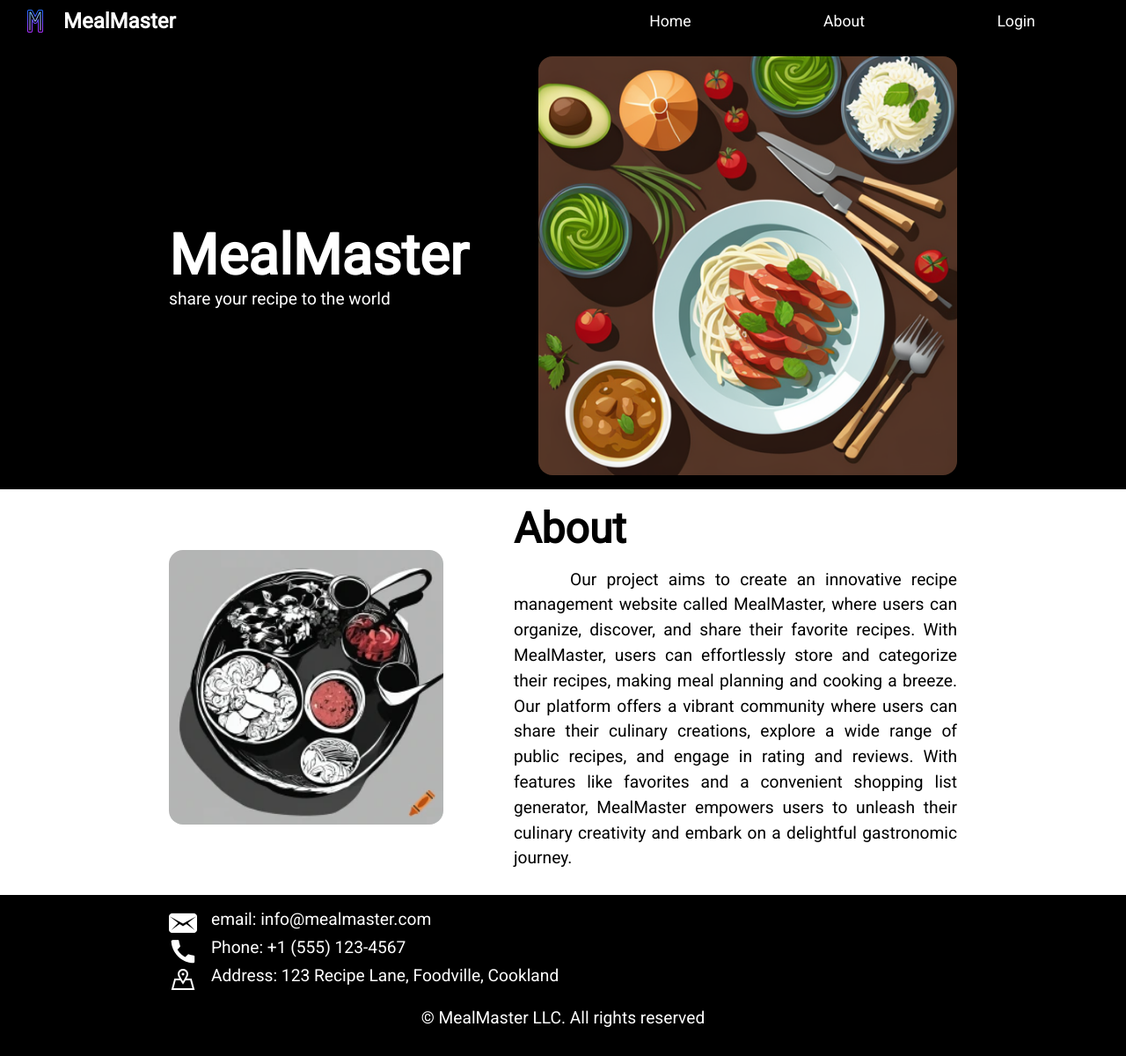
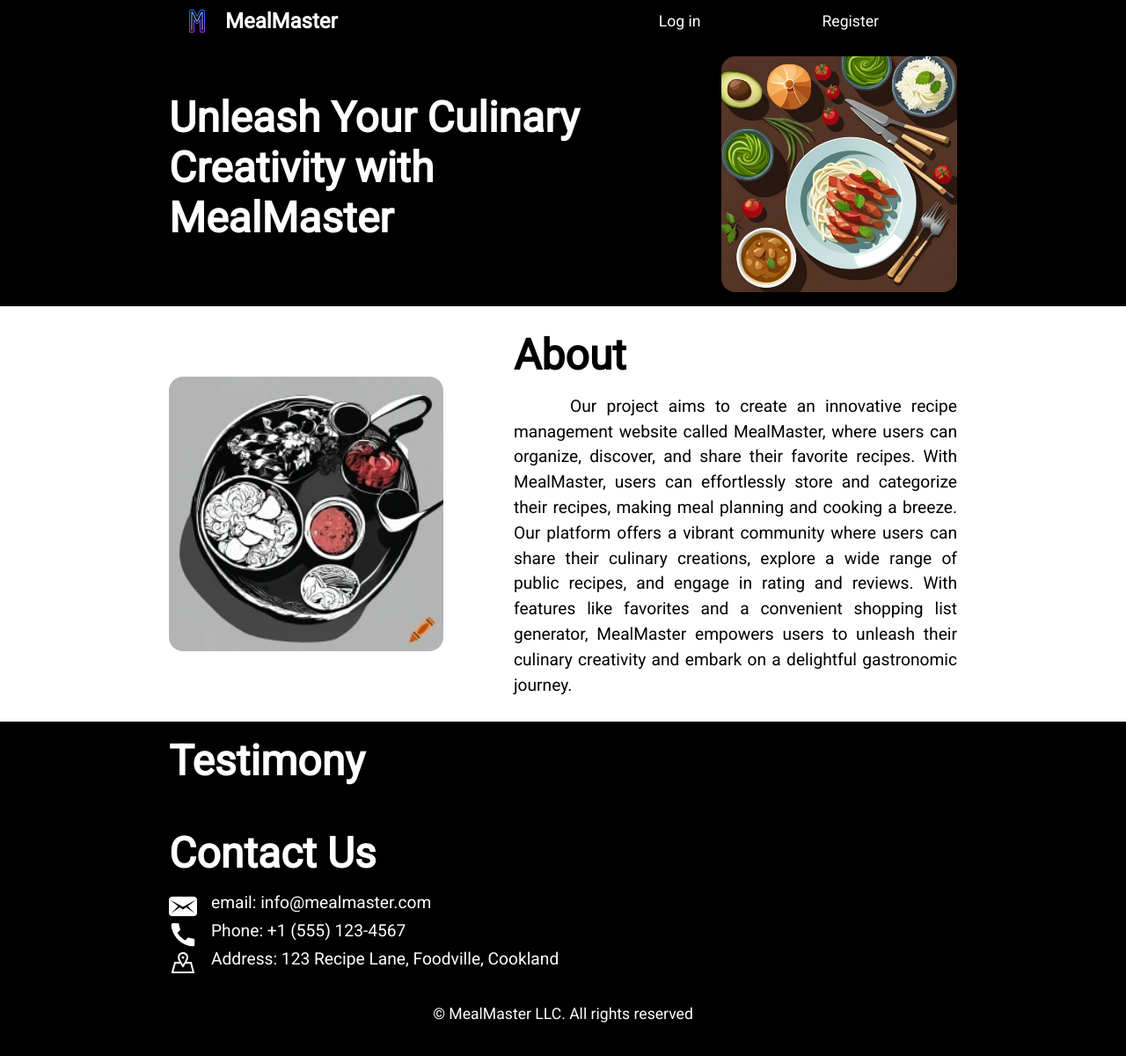
Before and after one commit to miftahr149/PHP-project, a PHP site: page / in a window 1280 px wide. Shown: the whole page at 88% size. Run offline with PHP 8.4, Linux system fonts and the light colour scheme.

Commit message:
Adding some stuff

```diff
--- a/css/index.css
+++ b/css/index.css
@@ -82,6 +82,11 @@ p {
     padding: 1rem 2rem;
 }
 
+.container__header {
+    font-size: clamp(2rem, 5vw, 3rem);
+    padding-bottom: 1rem;
+}
+
 /* General Class */
 
 /* Header */
@@ -93,6 +98,7 @@ p {
 
 .header {
     position: fixed;
+
     padding: 0.5rem;
     top: 0px;
     left: 0px;
@@ -162,7 +168,7 @@ p {
 .nav-bar-menu {
     padding: 1rem;
     border-radius: 0;
-    border: 1px solid var(--white);
+    border-bottom: 1px solid var(--white);
     text-align: center;
 }
 
@@ -174,9 +180,14 @@ p {
     min-height: 60vh;
 }
 
+.main {
+    display: flex;
+    flex-direction: column;
+}
+
 .home {
     gap:5rem;
-    justify-content:end;
+    justify-content:space-around;
     flex-direction: column-reverse;
 }
 
@@ -194,6 +205,7 @@ p {
 
 .about {
     gap: 5rem;
+    flex-grow: 1;
     flex-direction: column;
     justify-content: center;
 }
@@ -202,11 +214,6 @@ p {
     flex-direction: column;
     justify-content: center;
     width: auto;
-}
-
-.about__header {
-    padding-bottom: 1rem;
-    font-size: 3rem;
 }
 
 .about__wrapper {
@@ -225,6 +232,11 @@ p {
 /* Footer */
 .footer {
     flex-direction: column;
+    flex-grow: 1;
+}
+
+.contact__header {
+    font-size: 3rem;
 }
 
 .contact-card {
@@ -233,6 +245,11 @@ p {
 
 .footer__end {
     text-align:end;
+}
+
+.copyright {
+    padding-top: 2rem;
+    font-size: 1.1rem;
 }
 
 @media screen and (min-width: 769px) {
@@ -260,4 +277,8 @@ p {
     .container {
         padding: 1rem 15vw;
     }
+
+    .header {
+        padding: .5rem 15vw;
+    }
 }
--- a/index.php
+++ b/index.php
@@ -11,13 +11,41 @@
 </head>
 
 <body>
-    <?php include('template/header.html') ?>
+    <section class="header__wrapper">
+        <header class="header bg-black flex-box container">
+            <section class="header__left flex-box flex-grow">
+                <img src="favicon.ico" alt="">
+                <h1 class="fg-white title">MealMaster</h1>
+            </section>
+            <section class="header__right flex-box flex-grow">
+
+                <section class="header__nav flex-grow flex-box">
+                    <a href="view/login.php" class="menu-bar flex-grow fg-white flex-box flex-center">
+                        Log in
+                    </a>
+                    <a href="view/register.php" class="menu-bar flex-grow fg-white flex-box flex-center">
+                        Register
+                    </a>
+                </section>
+                <button class="button fg-white menu-button">
+                    <img src="img/menu.ico" alt="aaa">
+
+                    <nav class="nav-bar bg-black" id="nav-bar">
+                        <a href="view/login.php" class="nav-bar-menu menu-bar fg-white flex-grow">Log in</a>
+                        <a href="view/register.php" class="nav-bar-menu menu-bar fg-white flex-grow">Register</a>
+                    </nav>
+                </button>
+            </section>
+        </header>
+    </section>
+
     <main class="main flex-grow">
 
         <section class="home flex-box container bg-black fg-white">
             <section class="home__left flex-box">
-                <h2 class="home__header">MealMaster</h2>
-                <p>share your recipe to the world</p>
+                <h2 class="container__header">
+                    Unleash Your Culinary Creativity with MealMaster
+                </h2>
             </section>
 
             <section class="home__right flex-box flex-center">
@@ -25,16 +53,43 @@
             </section>
         </section>
 
-        <section class="about container flex-box">
+        <section class="about container flex-box flex-center">
             <section class="about__right flex-box flex-center flex-grow">
                 <img src="img/Dishes.png" alt="" height="256" width=256 class="img">
             </section>
             <section class="about__left flex-box flex-grow">
-                <h2 class="about__header">About</h2>
+                <h2 class="about__header container__header">About</h2>
                 <p class="about__description">
                     Our project aims to create an innovative recipe management website called MealMaster, where users can organize, discover, and share their favorite recipes. With MealMaster, users can effortlessly store and categorize their recipes, making meal planning and cooking a breeze. Our platform offers a vibrant community where users can share their culinary creations, explore a wide range of public recipes, and engage in rating and reviews. With features like favorites and a convenient shopping list generator, MealMaster empowers users to unleash their culinary creativity and embark on a delightful gastronomic journey.
                 </p>
             </section>
         </section>
+
+        <section class="testimony container main-box bg-black fg-white">
+            <h2 class="container__header">Testimony</h2>
+        </section>
     </main>
-    <?php include('template/footer.html') ?>
+
+    <footer class="footer bg-black fg-white flex-box container">
+        <section class="contact">
+            <h2 class="container__header">Contact Us</h2>
+            <section class="contact-card flex-box">
+                <img src="img/email.ico" alt="">
+                <p>email: info@mealmaster.com</p>
+            </section>
+            <section class="contact-card flex-box">
+                <img src="img/phone.ico" alt="">
+                <p>Phone: +1 (555) 123-4567</p>
+            </section>
+            <section class="contact-card flex-box">
+                <img src="img/address.ico" alt="">
+                <p>Address: 123 Recipe Lane, Foodville, Cookland</p>
+            </section>
+        </section>
+        <p class="copyright flex-box flex-center">
+            &copy; MealMaster LLC. All rights reserved
+        </p>
+    </footer>
+</body>
+
+</html>
--- a/template/footer.html
+++ /dev/null
@@ -1,20 +0,0 @@
-<footer class="footer bg-black fg-white flex-box container">
-    <section class="contact-card flex-box">
-        <img src="img/email.ico" alt="">
-        <p>email: info@mealmaster.com</p>
-    </section>
-    <section class="contact-card flex-box">
-        <img src="img/phone.ico" alt="">
-        <p>Phone: +1 (555) 123-4567</p>
-    </section>
-    <section class="contact-card flex-box">
-        <img src="img/address.ico" alt="">
-        <p>Address: 123 Recipe Lane, Foodville, Cookland</p>
-    </section>
-    <p class="container flex-box flex-center">
-        &copy; MealMaster LLC. All rights reserved
-    </p>
-</footer>
-</body>
-
-</html>
--- a/template/header.html
+++ /dev/null
@@ -1,31 +0,0 @@
-<section class="header__wrapper">
-    <header class="header bg-black flex-box">
-        <section class="header__left flex-box flex-grow">
-            <img src="favicon.ico" alt="">
-            <h1 class="fg-white title">MealMaster</h1>
-        </section>
-        <section class="header__right flex-box flex-grow">
-
-            <section class="header__nav flex-grow flex-box">
-                <a href="index.php" class="menu-bar flex-grow fg-white flex-box flex-center">
-                    Home
-                </a>
-                <a href="index.php#about" class="menu-bar flex-grow fg-white flex-box flex-center">
-                    About
-                </a>
-                <a href="view/login.php" class="menu-bar flex-grow fg-white flex-box flex-center">
-                    Login
-                </a>
-            </section>
-            <button class="button fg-white menu-button" onmouseover="menuFunction()">
-                <img src="img/menu.ico" alt="aaa">
-
-                <nav class="nav-bar bg-black" id="nav-bar">
-                    <a href="index.php" class="nav-bar-menu menu-bar fg-white flex-grow">About</a>
-                    <a href="index.php#about" class="nav-bar-menu menu-bar fg-white flex-grow">Home</a>
-                    <a href="view/login.php" class="nav-bar-menu menu-bar fg-white flex-grow">Login</a>
-                </nav>
-            </button>
-        </section>
-    </header>
-</section>
```
Also changed, not shown: view/register.php (added).
